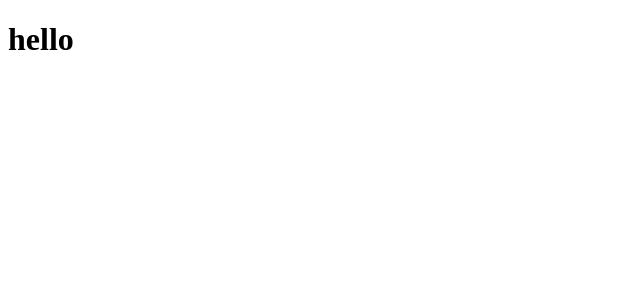
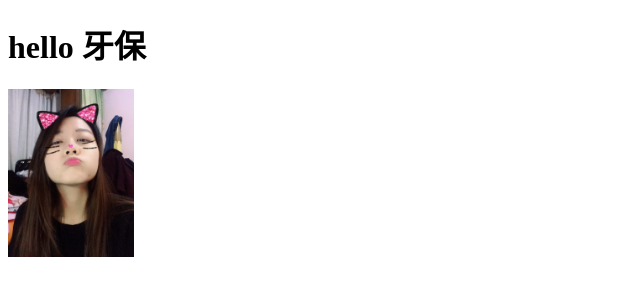
Before and after one commit to awesomeQi/awesomeQi.github.io, a plain HTML site: page index.html in a window 1280 px wide. Shown: the whole page, without its empty margins (0-640 px from the left). Drawn offline with Linux system fonts and the light colour scheme.

Commit message:
改好了首页

```diff
--- a/index.html
+++ b/index.html
@@ -3,8 +3,14 @@
 <head>
     <meta charset="UTF-8">
     <title>Document</title>
+    <style>
+        img{
+            width: 10%;
+        }
+    </style>
 </head>
 <body>
-<h1>hello</h1>
+<h1>hello 牙保</h1>
+<img src="IMG_1930.JPG" alt="">
 </body>
 </html>
```
Also changed, not shown: IMG_1930.JPG (added).
